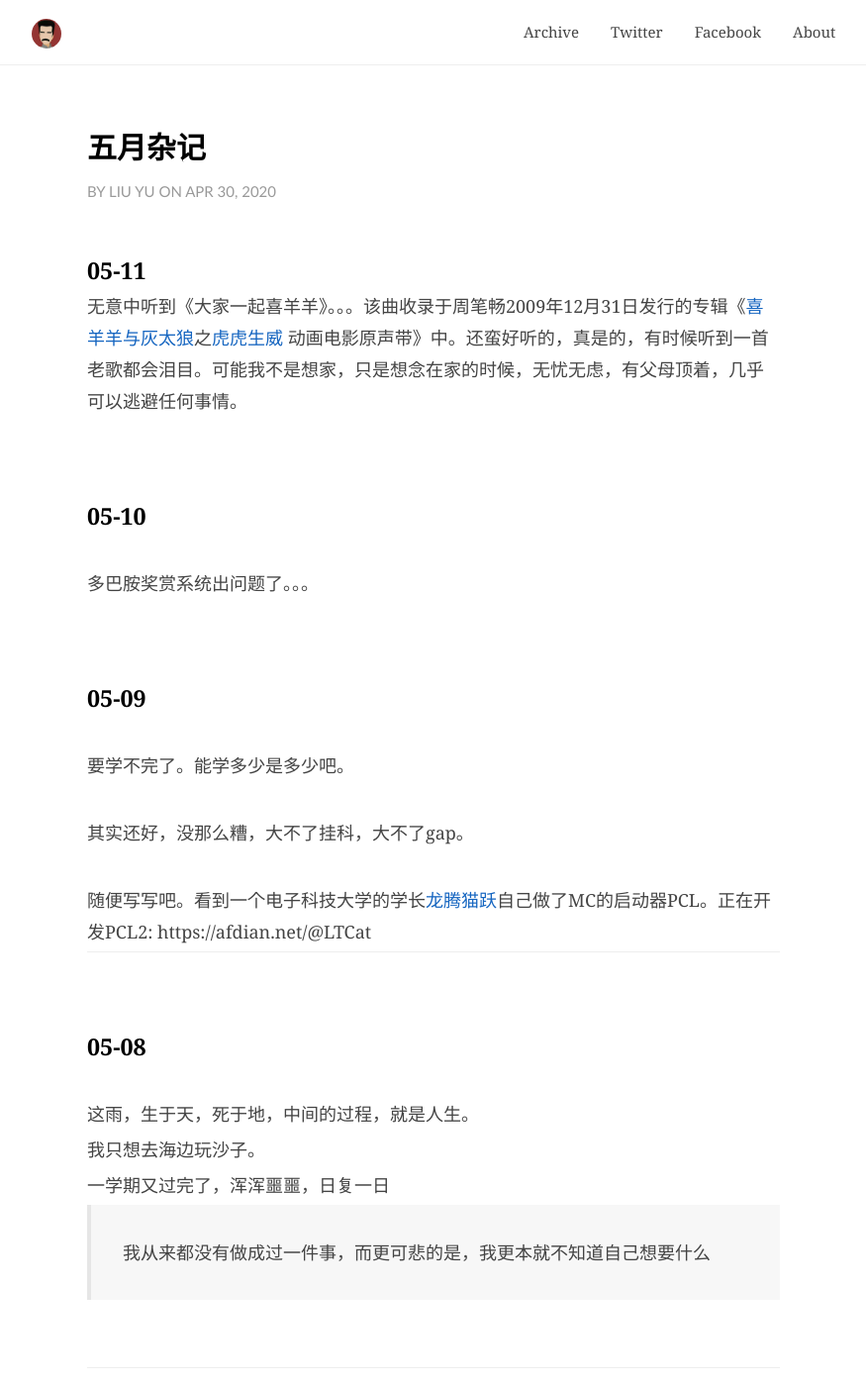
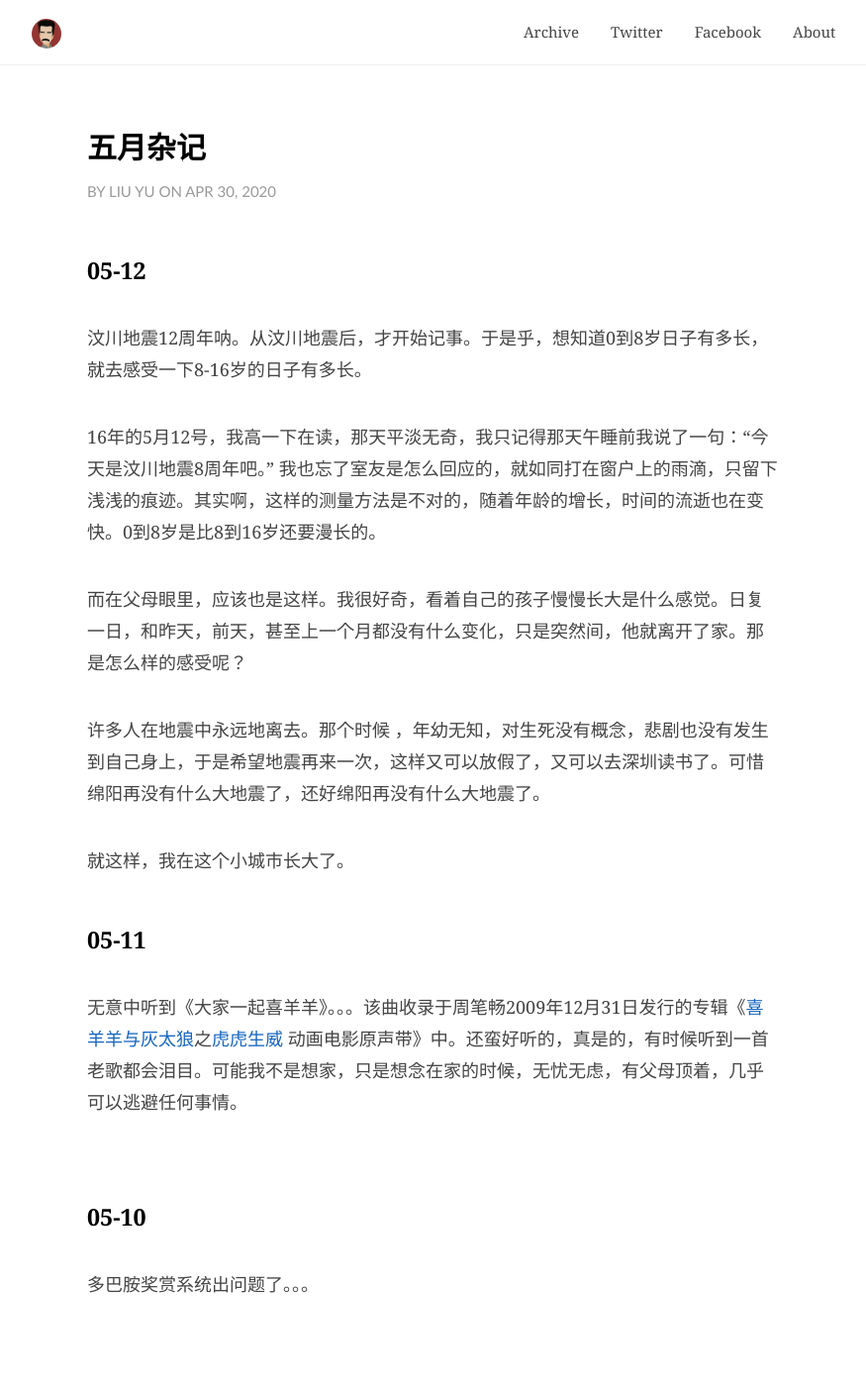
Before and after one commit to JaydenYL/JaydenYL.github.io, a Jekyll site: the page built from _posts/2020-04-26-日记.md, in a window 1280 px wide and 1400 px high. Shown: the whole window at 99% size, without its empty margins (202-1077 px from the left). Built offline with Jekyll 4.4.1, drawn with Linux system fonts in a browser that asks for light colours; comment, search, counter and statistics services are not loaded.

Commit message:
Update 2020-04-26-日记.md

```diff
--- a/_posts/2020-04-26-日记.md
+++ b/_posts/2020-04-26-日记.md
@@ -13,9 +13,25 @@ tail:
 catalog: true
 ---
 
+### 05-12
+
+<br>汶川地震12周年呐。从汶川地震后，才开始记事。于是乎，想知道0到8岁日子有多长，就去感受一下8-16岁的日子有多长。
+
+<br>16年的5月12号，我高一下在读，那天平淡无奇，我只记得那天午睡前我说了一句：“今天是汶川地震8周年吧。” 我也忘了室友是怎么回应的，就如同打在窗户上的雨滴，只留下浅浅的痕迹。其实啊，这样的测量方法是不对的，随着年龄的增长，时间的流逝也在变快。0到8岁是比8到16岁还要漫长的。
+
+<br>而在父母眼里，应该也是这样。我很好奇，看着自己的孩子慢慢长大是什么感觉。日复一日，和昨天，前天，甚至上一个月都没有什么变化，只是突然间，他就离开了家。那是怎么样的感受呢？
+
+<br>许多人在地震中永远地离去。那个时候 ，年幼无知，对生死没有概念，悲剧也没有发生到自己身上，于是希望地震再来一次，这样又可以放假了，又可以去深圳读书了。可惜绵阳再没有什么大地震了，还好绵阳再没有什么大地震了。
+
+<br>就这样，我在这个小城市长大了。
+
+
+
+
+
 ### 05-11
 
-无意中听到《大家一起喜羊羊》。。。该曲收录于周笔畅2009年12月31日发行的专辑《[喜羊羊与灰太狼](https://baike.baidu.com/item/喜羊羊与灰太狼/936250)之[虎虎生威](https://baike.baidu.com/item/虎虎生威/4184852) 动画电影原声带》中。还蛮好听的，真是的，有时候听到一首老歌都会泪目。可能我不是想家，只是想念在家的时候，无忧无虑，有父母顶着，几乎可以逃避任何事情。
+<br>无意中听到《大家一起喜羊羊》。。。该曲收录于周笔畅2009年12月31日发行的专辑《[喜羊羊与灰太狼](https://baike.baidu.com/item/喜羊羊与灰太狼/936250)之[虎虎生威](https://baike.baidu.com/item/虎虎生威/4184852) 动画电影原声带》中。还蛮好听的，真是的，有时候听到一首老歌都会泪目。可能我不是想家，只是想念在家的时候，无忧无虑，有父母顶着，几乎可以逃避任何事情。
 
 <br>
 
```
